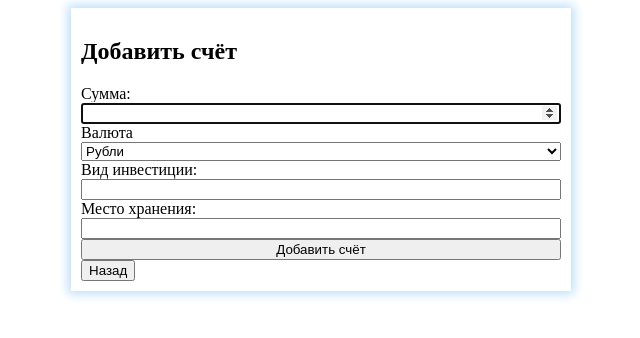
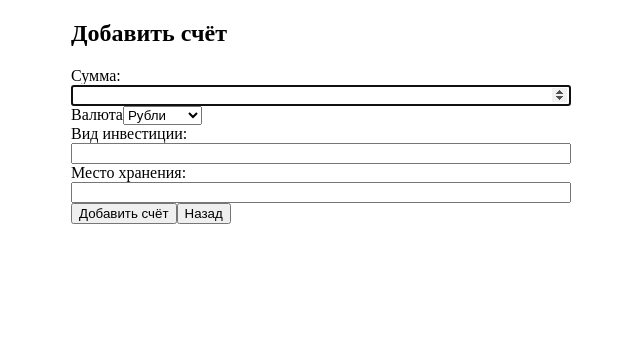
Before and after one commit to glevanov/dengi, a React (Create React App) app: page /#/add in a window 1280 px wide. Shown: the top 338 px of the page, without its empty margins (319-959 px from the left). Built offline with nearby package versions, Linux system fonts and the light colour scheme.

Commit message:
Refactor edit button to a separate component

```diff
--- a/src/components/Accounts/Accounts.js
+++ b/src/components/Accounts/Accounts.js
@@ -1,22 +1,15 @@
 import React from 'react';
+import { observer } from 'mobx-react';
 import store from 'store';
-import { observer } from 'mobx-react';
 import './Accounts.css'
-
-const handleEdit = (evt) => {
-  const key = evt.target.parentNode.dataset.key;
-  console.log(key);
-};
+import EditButton from 'components/EditButton';
 
 const Accounts = observer(
   () => {
     const list = store.accounts.map((acc, index) =>
-      <li key={index} data-key={index}>
+      <li key={index}>
         {acc.currency} {acc.amount} ({acc.type} в {acc.custodian})
-        <button
-          type="button"
-          onClick={handleEdit}
-        >Редактировать</button>
+        <EditButton index={index}/>
       </li>
     );
     return (
--- a/src/components/AddAccount/package.json
+++ /dev/null
@@ -1,3 +0,0 @@
-{
-  "main": "AddAccount.js"
-}
--- a/src/components/App/App.js
+++ b/src/components/App/App.js
@@ -2,7 +2,7 @@ import React, { Component } from 'react';
 import { HashRouter as Router, Route, Switch } from 'react-router-dom';
 import { observer } from 'mobx-react';
 import Overview from 'components/Overview';
-import AddAccount from 'components/AddAccount';
+import EditForm from 'components/EditForm';
 import './App.css';
 
 const App = observer(
@@ -17,11 +17,11 @@ const App = observer(
                   <Route
                     exact
                     path="/"
-                    component={() => <Overview />}
+                    render={() => <Overview />}
                   />
                   <Route
                     path="/add"
-                    component={() => <AddAccount />}
+                    render={() => <EditForm />}
                   />
                 </Route>
               </Switch>
--- /dev/null
+++ b/src/components/EditButton/EditButton.js
@@ -0,0 +1,23 @@
+import React from 'react';
+import PropTypes from 'prop-types';
+
+EditButton.propTypes = {
+  index: PropTypes.number.isRequired,
+};
+
+export default function EditButton (
+  {
+    index,
+  }
+) {
+  const handleEdit = () => {
+    console.log(index);
+  };
+
+  return (
+    <button
+      type="button"
+      onClick={handleEdit}
+    >Редактировать</button>
+  )
+};
--- /dev/null
+++ b/src/components/EditButton/package.json
@@ -0,0 +1,3 @@
+{
+  "main": "EditButton.js"
+}
--- a/src/components/AddAccount/AddAccount.css
+++ b/src/components/EditForm/EditForm.css
@@ -1,19 +1,19 @@
-.add-account {
+.edit-form {
   display: flex;
   flex-direction: column;
   box-shadow: 0 0 10px 3px #BBDEFB;
   padding: 10px;
 }
 
-.add-account__input {
+.edit-form__input {
   width: 100%;
 }
 
-.add-account__button {
+.edit-form__button {
   width: 100%;
 }
 
-.add-account__select {
+.edit-form__select {
   display: flex;
   flex-direction: column;
 }
--- a/src/components/AddAccount/AddAccount.js
+++ b/src/components/EditForm/EditForm.js
@@ -4,10 +4,10 @@ import { Link, Redirect } from 'react-router-dom';
 import { observer } from 'mobx-react';
 import store from 'store';
 import Input from 'components/Input';
-import './AddAccount.css';
+import './EditForm.css';
 import emptyAccount from './emptyAccount';
 
-const AddAccount = observer(
+const EditForm = observer(
   class AddAccount extends Component {
     constructor(props) {
       super(props);
@@ -116,4 +116,4 @@ const AddAccount = observer(
   }
 );
 
-export default AddAccount;
+export default EditForm;
--- /dev/null
+++ b/src/components/EditForm/package.json
@@ -0,0 +1,3 @@
+{
+  "main": "EditForm.js"
+}
```
Also changed, not shown: src/components/EditForm/emptyAccount.js (renamed from src/components/AddAccount/emptyAccount.js).
